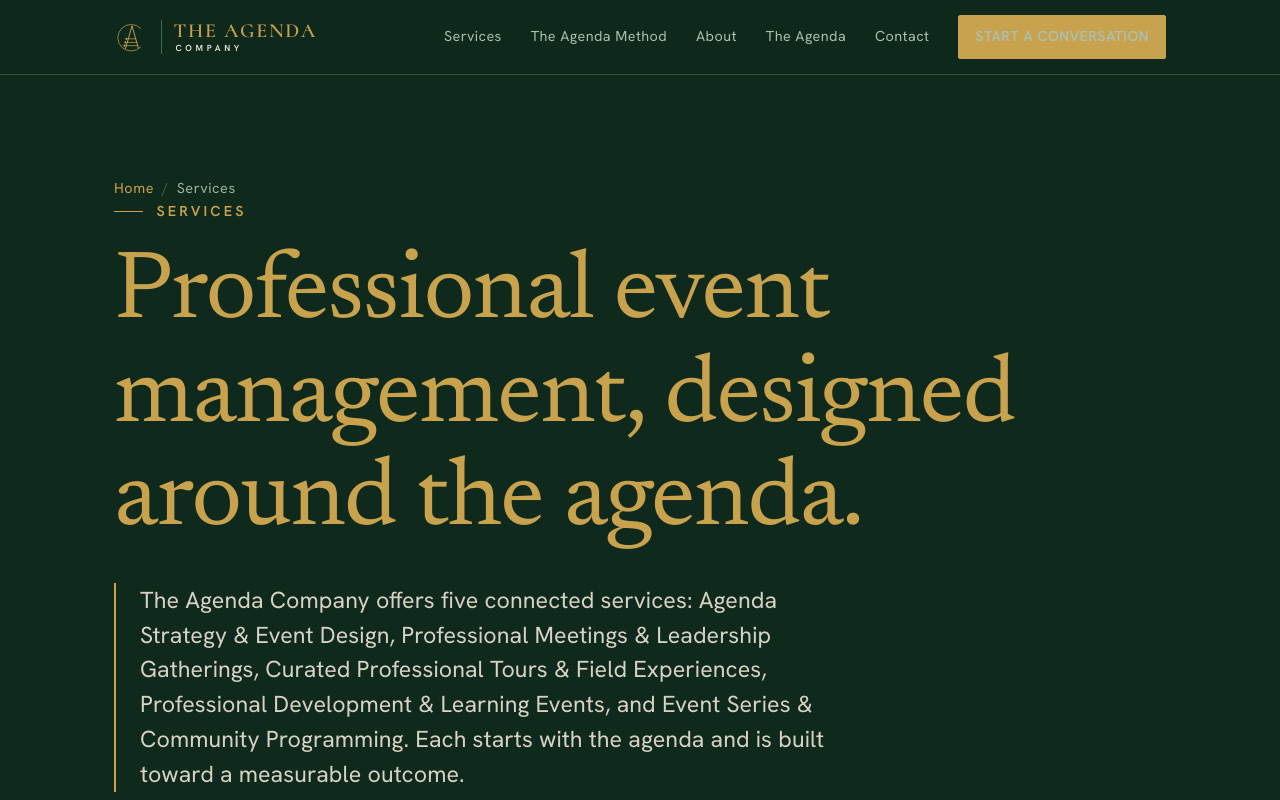
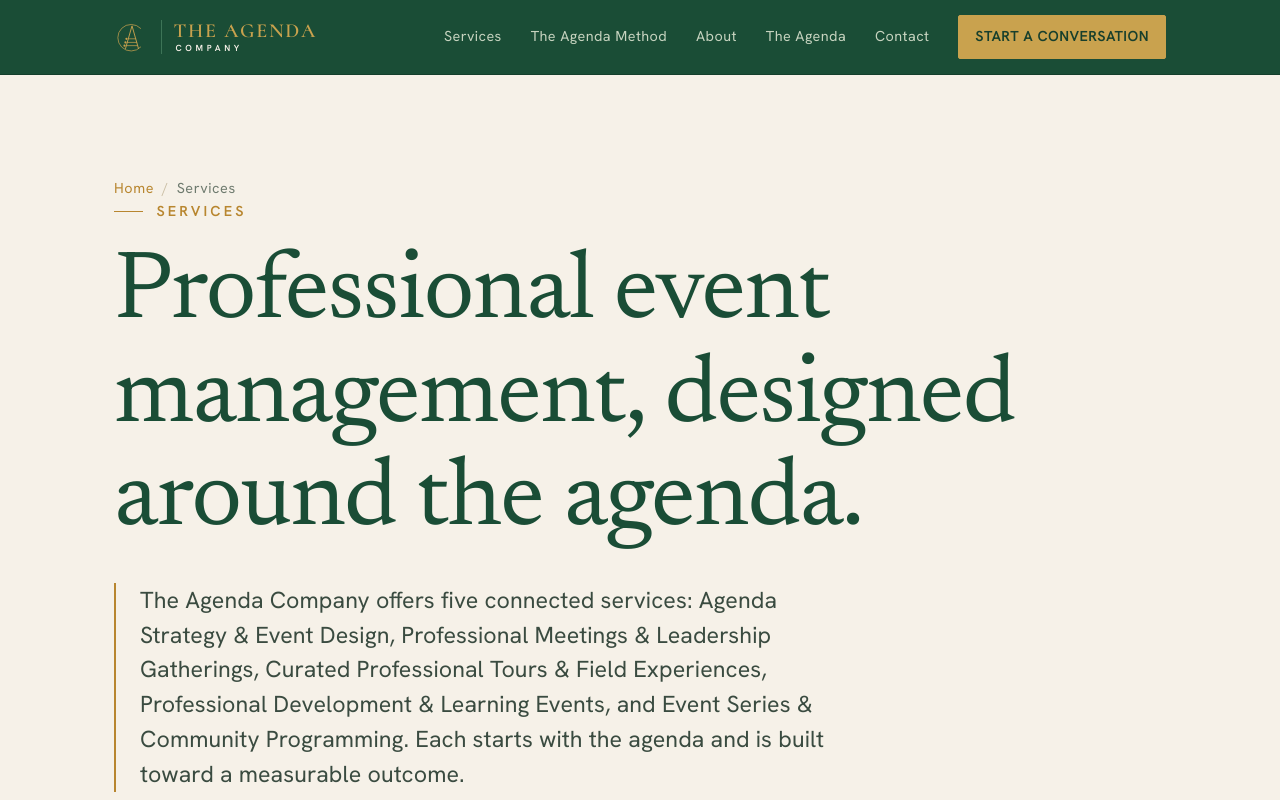
Before and after one commit to thomasbakerj-lgtm/TheAgendaCompany, a Next.js app: page /services in a window 1280 px wide. Shown: the top 800 px of the page. Built offline with nearby package versions, Linux system fonts and the light colour scheme.

Commit message:
Update globals.css

```diff
--- a/app/globals.css
+++ b/app/globals.css
@@ -1,28 +1,29 @@
 :root {
-  /* Modern dark-green canvas with gold accents */
-  --paper: #0f2a1d;        /* page background — deep forest */
-  --paper-2: #163a27;      /* panel / alternating section */
-  --sand: #1e4634;         /* elevated surface, track fills */
-  --stone: #a9bfb0;        /* muted light secondary text */
-  --clay: #d9b86a;         /* light gold — large numerals */
-  --copper: #c9a24e;       /* primary gold accent */
-  --gold: #c9a24e;
-  --gold-soft: #e2c886;    /* bright gold — hovers, highlights */
-  --cream: #eae7db;        /* body text */
-  --ink: #eae7db;          /* alias: text */
-  --ink-2: #d7d2c4;        /* dim cream */
-  --muted: #9db3a4;        /* muted sage */
-  --line: #2c5440;         /* hairline */
-  --line-strong: #3c6b52;  /* stronger border */
-  --good: #1b7d4f;         /* bright spring green — positive accent */
-  --deep: #0a2015;         /* deepest green — feature bands */
-  --eerie: #1a1c1e;        /* eerie black — footer */
+  /* Warm ivory base · deep green · gold */
+  --paper: #f6f1e8;        /* page background — warm ivory */
+  --paper-2: #efe7d7;      /* alternating section / panel */
+  --sand: #e7dec9;         /* elevated surface, cards on panels, tracks */
+  --ink: #23302a;          /* body text — warm green-charcoal */
+  --ink-2: #3a4b40;        /* secondary text */
+  --muted: #6e7a6e;        /* muted sage */
+  --stone: #6e7a6e;        /* alias muted */
+  --line: #ddd3bf;         /* hairline */
+  --line-strong: #cabea4;  /* stronger border */
+  --green: #1a4d36;        /* deep brand green — headings, bands, buttons */
+  --green-soft: #1d5a3e;   /* emerald */
+  --deep: #1a4d36;         /* feature-band background */
+  --gold: #b8862f;         /* gold accent on light */
+  --gold-soft: #c9a24e;    /* brighter gold (on green) */
+  --copper: #b8862f;       /* alias: accent */
+  --clay: #b8862f;         /* alias: numerals */
+  --cream: #f6f1e8;        /* text on green */
+  --good: #1b7d4f;         /* positive accent */
 
   --maxw: 1180px;
   --gutter: clamp(1.25rem, 5vw, 4rem);
-
   --serif: var(--font-display), "Newsreader", Georgia, "Times New Roman", serif;
   --sans: var(--font-body), "Hanken Grotesk", system-ui, sans-serif;
+  --cormorant: var(--font-cormorant), "Newsreader", Georgia, serif;
 
   --step--1: clamp(0.82rem, 0.79rem + 0.15vw, 0.9rem);
   --step-0: clamp(1rem, 0.96rem + 0.2vw, 1.1rem);
@@ -33,41 +34,19 @@
   --step-5: clamp(3.2rem, 2.2rem + 4.8vw, 6rem);
 }
 
-*,
-*::before,
-*::after { box-sizing: border-box; }
-
+*,*::before,*::after { box-sizing: border-box; }
 html { -webkit-text-size-adjust: 100%; scroll-behavior: smooth; }
-
 body {
-  margin: 0;
-  background: var(--paper);
-  color: var(--cream);
-  font-family: var(--sans);
-  font-size: var(--step-0);
-  line-height: 1.6;
-  font-weight: 400;
-  letter-spacing: 0.005em;
-  -webkit-font-smoothing: antialiased;
-  text-rendering: optimizeLegibility;
+  margin: 0; background: var(--paper); color: var(--ink);
+  font-family: var(--sans); font-size: var(--step-0); line-height: 1.6;
+  letter-spacing: 0.005em; -webkit-font-smoothing: antialiased; text-rendering: optimizeLegibility;
 }
-
-h1, h2, h3, h4 {
-  font-family: var(--serif);
-  font-weight: 400;
-  line-height: 1.08;
-  letter-spacing: -0.015em;
-  margin: 0;
-  color: var(--gold);
-}
-
+h1,h2,h3,h4 { font-family: var(--serif); font-weight: 400; line-height: 1.08; letter-spacing: -0.015em; margin: 0; color: var(--green); }
 h1 { font-size: var(--step-5); }
 h2 { font-size: var(--step-3); }
 h3 { font-size: var(--step-2); }
 p { margin: 0 0 1.1em; max-width: 64ch; }
-
 a { color: var(--gold); text-decoration: none; }
-
 .serif { font-family: var(--serif); }
 
 /* Layout primitives */
@@ -75,258 +54,187 @@
 .section { padding-block: clamp(3.5rem, 8vw, 7rem); }
 .section--tight { padding-block: clamp(2.5rem, 5vw, 4rem); }
 .panel { background: var(--paper-2); }
-.ink-bg { background: var(--deep); color: var(--cream); }
-.ink-bg h1, .ink-bg h2, .ink-bg h3 { color: var(--gold); }
-
 .rule { height: 1px; background: var(--line); border: 0; margin: 0; }
 
+/* Green feature band — re-scopes its own colors so all text reads light */
+.ink-bg {
+  background: var(--deep); color: var(--cream);
+  --ink: #f4efe4; --ink-2: #d8e0d2; --muted: #a8bba2; --stone: #c6d3bf;
+  --paper-2: #205a41; --sand: #205a41; --line: #2f6249; --line-strong: #3d7457;
+  --gold: #c9a24e; --copper: #c9a24e; --clay: #d9b86a; --green: #c9a24e;
+}
+.ink-bg h1,.ink-bg h2,.ink-bg h3 { color: var(--gold-soft); }
+
 /* Eyebrow / kicker */
-.kicker {
-  font-family: var(--sans);
-  font-size: var(--step--1);
-  text-transform: uppercase;
-  letter-spacing: 0.22em;
-  font-weight: 600;
-  color: var(--gold);
-  margin: 0 0 1.25rem;
-  display: flex;
-  align-items: center;
-  gap: 0.85rem;
-}
-.kicker::before {
-  content: "";
-  width: 1.8rem;
-  height: 1px;
-  background: var(--gold);
-  display: inline-block;
-}
-.ink-bg .kicker { color: var(--gold-soft); }
-.ink-bg .kicker::before { background: var(--gold-soft); }
+.kicker { font-family: var(--sans); font-size: var(--step--1); text-transform: uppercase; letter-spacing: 0.22em; font-weight: 600; color: var(--gold); margin: 0 0 1.25rem; display: flex; align-items: center; gap: 0.85rem; }
+.kicker::before { content: ""; width: 1.8rem; height: 1px; background: var(--gold); display: inline-block; }
 
 .lede { font-size: var(--step-1); line-height: 1.5; color: var(--ink-2); max-width: 52ch; }
 .muted { color: var(--muted); }
 
 /* Buttons */
-.btn {
-  display: inline-flex;
-  align-items: center;
-  gap: 0.6rem;
-  font-family: var(--sans);
-  font-size: var(--step--1);
-  font-weight: 600;
-  letter-spacing: 0.04em;
-  text-transform: uppercase;
-  padding: 0.95rem 1.5rem;
-  border-radius: 2px;
-  border: 1px solid var(--gold);
-  background: var(--gold);
-  color: var(--deep);
-  cursor: pointer;
-  transition: background 0.25s ease, color 0.25s ease, transform 0.25s ease, border-color 0.25s ease;
-}
-.btn:hover { background: var(--gold-soft); border-color: var(--gold-soft); color: var(--deep); transform: translateY(-1px); }
-.btn--ghost { background: transparent; color: var(--gold); border-color: var(--gold); }
-.btn--ghost:hover { background: var(--gold); color: var(--deep); border-color: var(--gold); }
-.ink-bg .btn--ghost { color: var(--gold-soft); border-color: var(--gold-soft); }
-.ink-bg .btn--ghost:hover { background: var(--gold-soft); color: var(--deep); }
-
+.btn { display: inline-flex; align-items: center; gap: 0.6rem; font-family: var(--sans); font-size: var(--step--1); font-weight: 600; letter-spacing: 0.04em; text-transform: uppercase; padding: 0.95rem 1.5rem; border-radius: 2px; border: 1px solid var(--green); background: var(--green); color: var(--cream); cursor: pointer; transition: background .25s, color .25s, transform .25s, border-color .25s; }
+.btn:hover { background: var(--gold); color: var(--green); border-color: var(--gold); transform: translateY(-1px); }
+.btn--ghost { background: transparent; color: var(--green); border-color: var(--green); }
+.btn--ghost:hover { background: var(--green); color: var(--cream); border-color: var(--green); }
+.ink-bg .btn { background: var(--gold); color: #173f2c; border-color: var(--gold); }
+.ink-bg .btn:hover { background: var(--gold-soft); border-color: var(--gold-soft); color: #173f2c; }
+.ink-bg .btn--ghost { background: transparent; color: var(--gold); border-color: var(--gold); }
+.ink-bg .btn--ghost:hover { background: var(--gold); color: #173f2c; }
 .btn-row { display: flex; flex-wrap: wrap; gap: 1rem; margin-top: 2rem; }
 
-/* Text link with underline reveal */
-.tlink {
-  font-weight: 600;
-  font-size: var(--step--1);
-  letter-spacing: 0.04em;
-  text-transform: uppercase;
-  color: var(--gold);
-  border-bottom: 1px solid var(--line-strong);
-  padding-bottom: 2px;
-  transition: border-color 0.25s ease, color 0.25s ease;
-}
-.tlink:hover { color: var(--gold-soft); border-color: var(--gold-soft); }
+/* Text link */
+.tlink { font-weight: 600; font-size: var(--step--1); letter-spacing: 0.04em; text-transform: uppercase; color: var(--gold); border-bottom: 1px solid var(--line-strong); padding-bottom: 2px; transition: border-color .25s, color .25s; }
+.tlink:hover { color: var(--green); border-color: var(--green); }
+.ink-bg .tlink:hover { color: var(--cream); border-color: var(--cream); }
 
-/* Agenda-line motif: numbered rows */
+/* Agenda-line motif rows */
 .agenda-list { border-top: 1px solid var(--line); }
-.agenda-row {
-  display: grid;
-  grid-template-columns: 4.5rem 1fr;
-  gap: clamp(1rem, 3vw, 2.5rem);
-  padding: clamp(1.5rem, 3vw, 2.4rem) 0;
-  border-bottom: 1px solid var(--line);
-  align-items: start;
-}
-.agenda-row .num {
-  font-family: var(--serif);
-  font-size: var(--step-2);
-  color: var(--clay);
-  line-height: 1;
-}
+.agenda-row { display: grid; grid-template-columns: 4.5rem 1fr; gap: clamp(1rem,3vw,2.5rem); padding: clamp(1.5rem,3vw,2.4rem) 0; border-bottom: 1px solid var(--line); align-items: start; }
+.agenda-row .num { font-family: var(--serif); font-size: var(--step-2); color: var(--clay); line-height: 1; }
 .agenda-row h3 { margin-bottom: 0.5rem; font-size: var(--step-1); }
-.agenda-row p { margin: 0; color: var(--stone); }
+.agenda-row p { margin: 0; color: var(--muted); }
 
-/* Grid of cards */
+/* Cards */
 .grid { display: grid; gap: 1.5rem; }
 .grid-2 { grid-template-columns: repeat(auto-fit, minmax(280px, 1fr)); }
 .grid-3 { grid-template-columns: repeat(auto-fit, minmax(260px, 1fr)); }
-
-.card {
-  background: var(--paper-2);
-  border: 1px solid var(--line);
-  padding: clamp(1.5rem, 3vw, 2.1rem);
-  border-radius: 3px;
-  transition: border-color 0.25s ease, transform 0.25s ease;
-  display: flex;
-  flex-direction: column;
-  height: 100%;
-}
-.card:hover { border-color: var(--gold); transform: translateY(-2px); }
+.card { background: var(--paper); border: 1px solid var(--line); padding: clamp(1.5rem,3vw,2.1rem); border-radius: 3px; transition: border-color .25s, transform .25s, box-shadow .25s; display: flex; flex-direction: column; height: 100%; }
+.card:hover { border-color: var(--gold); transform: translateY(-2px); box-shadow: 0 10px 30px -18px rgba(26,77,54,0.4); }
 .card h3 { font-size: var(--step-1); margin-bottom: 0.65rem; }
-.card p { color: var(--stone); margin-bottom: 1.25rem; }
+.card p { color: var(--muted); margin-bottom: 1.25rem; }
 .card .tlink { margin-top: auto; align-self: flex-start; }
-.panel .card { background: var(--sand); }
+.panel .card { background: var(--paper); }
 
 /* Stat callouts */
 .stat-band { display: grid; gap: 2rem; grid-template-columns: repeat(auto-fit, minmax(220px, 1fr)); }
-.stat .figure { font-family: var(--serif); font-size: var(--step-4); line-height: 1; color: var(--gold); }
+.stat .figure { font-family: var(--serif); font-size: var(--step-4); line-height: 1; color: var(--green); }
 .ink-bg .stat .figure { color: var(--gold-soft); }
-.stat .label { margin-top: 0.75rem; font-size: var(--step--1); color: var(--stone); max-width: 30ch; }
-.ink-bg .stat .label { color: var(--stone); }
-.stat .src { display: block; margin-top: 0.5rem; font-size: 0.72rem; letter-spacing: 0.03em; color: var(--muted); }
-.ink-bg .stat .src { color: var(--muted); }
+.stat .label { margin-top: 0.75rem; font-size: var(--step--1); color: var(--muted); max-width: 30ch; }
+.stat .src { display: block; margin-top: 0.5rem; font-size: 0.72rem; letter-spacing: 0.03em; color: var(--muted); opacity: 0.8; }
 
 /* Comparison table */
 .compare { width: 100%; border-collapse: collapse; margin-top: 1.5rem; font-size: var(--step-0); }
-.compare th, .compare td { text-align: left; padding: 1rem 1.1rem; border-bottom: 1px solid var(--line); vertical-align: top; }
-.compare thead th { font-family: var(--serif); font-size: var(--step-1); font-weight: 400; color: var(--gold); }
-.compare thead th:last-child { color: var(--gold-soft); }
+.compare th,.compare td { text-align: left; padding: 1rem 1.1rem; border-bottom: 1px solid var(--line); vertical-align: top; }
+.compare thead th { font-family: var(--serif); font-size: var(--step-1); font-weight: 400; color: var(--green); }
+.compare thead th:last-child { color: var(--gold); }
 .compare td { color: var(--ink-2); }
 
 /* FAQ */
-.faq details {
-  border-bottom: 1px solid var(--line);
-  padding: 1.25rem 0;
-}
-.faq summary {
-  font-family: var(--serif);
-  font-size: var(--step-1);
-  color: var(--cream);
-  cursor: pointer;
-  list-style: none;
-  display: flex;
-  justify-content: space-between;
-  gap: 1rem;
-  align-items: baseline;
-}
+.faq details { border-bottom: 1px solid var(--line); padding: 1.25rem 0; }
+.faq summary { font-family: var(--serif); font-size: var(--step-1); color: var(--green); cursor: pointer; list-style: none; display: flex; justify-content: space-between; gap: 1rem; align-items: baseline; }
 .faq summary::-webkit-details-marker { display: none; }
 .faq summary::after { content: "+"; color: var(--gold); font-family: var(--sans); }
 .faq details[open] summary::after { content: "–"; }
-.faq details p { margin: 1rem 0 0; color: var(--stone); }
+.faq details p { margin: 1rem 0 0; color: var(--muted); }
 
-/* Header */
+/* Header — green bar, re-scopes to light text */
 .site-header {
-  position: sticky;
-  top: 0;
-  z-index: 50;
-  background: color-mix(in srgb, var(--paper) 90%, transparent);
-  backdrop-filter: blur(8px);
-  border-bottom: 1px solid var(--line);
+  position: sticky; top: 0; z-index: 50; background: var(--green);
+  border-bottom: 1px solid #143f2c;
+  --stone: #c6d3bf; --gold: #c9a24e; --line-strong: #3d7457; --cream: #f6f1e8;
 }
 .site-header .bar { display: flex; align-items: center; justify-content: space-between; height: 4.6rem; }
 .brand { font-family: var(--serif); font-size: 1.35rem; letter-spacing: -0.02em; color: var(--cream); }
 .brand b { font-weight: 400; }
 .brand .dot { color: var(--gold); }
 .nav { display: flex; gap: 1.8rem; align-items: center; }
-.nav a { font-size: var(--step--1); letter-spacing: 0.03em; color: var(--stone); transition: color 0.2s; }
+.nav a { font-size: var(--step--1); letter-spacing: 0.03em; color: var(--stone); transition: color .2s; }
 .nav a:hover { color: var(--gold); }
-.nav .btn { padding: 0.6rem 1rem; }
+.nav .btn { padding: 0.6rem 1rem; background: var(--gold); color: #173f2c; border-color: var(--gold); }
+.nav .btn:hover { background: #e2c886; border-color: #e2c886; }
 .menu-toggle { display: none; background: none; border: 0; color: var(--gold); font-family: var(--sans); font-size: var(--step--1); text-transform: uppercase; letter-spacing: 0.1em; cursor: pointer; }
-
 @media (max-width: 860px) {
   .nav { display: none; }
-  .nav.open {
-    display: flex;
-    position: absolute;
-    top: 4.6rem; left: 0; right: 0;
-    flex-direction: column;
-    align-items: flex-start;
-    gap: 1.2rem;
-    background: var(--paper);
-    padding: 1.5rem var(--gutter) 2rem;
-    border-bottom: 1px solid var(--line);
-  }
+  .nav.open { display: flex; position: absolute; top: 4.6rem; left: 0; right: 0; flex-direction: column; align-items: flex-start; gap: 1.2rem; background: var(--green); padding: 1.5rem var(--gutter) 2rem; border-bottom: 1px solid #143f2c; }
   .menu-toggle { display: inline-block; }
 }
 
-/* Footer */
-.site-footer { background: var(--eerie); color: var(--stone); padding-block: clamp(3rem, 6vw, 5rem); }
+/* Footer — deep green */
+.site-footer {
+  background: #163f2c; color: #c6d3bf; padding-block: clamp(3rem,6vw,5rem);
+  --stone: #c6d3bf; --muted: #9fb39a; --gold: #c9a24e; --cream: #f6f1e8;
+}
 .site-footer h2 { color: var(--gold); }
-.site-footer a { color: var(--stone); font-size: var(--step--1); display: block; padding: 0.3rem 0; transition: color 0.2s; }
+.site-footer a { color: var(--stone); font-size: var(--step--1); display: block; padding: 0.3rem 0; transition: color .2s; }
 .site-footer a:hover { color: var(--gold); }
 .footer-grid { display: grid; gap: 2.5rem; grid-template-columns: 1.5fr 1fr 1fr; }
 .footer-col h4 { font-family: var(--sans); text-transform: uppercase; letter-spacing: 0.15em; font-size: 0.72rem; color: var(--gold); margin: 0 0 0.6rem; }
-.footer-bottom { margin-top: 3rem; padding-top: 1.5rem; border-top: 1px solid #2d2f31; display: flex; justify-content: space-between; flex-wrap: wrap; gap: 1rem; font-size: 0.78rem; color: var(--muted); }
+.footer-bottom { margin-top: 3rem; padding-top: 1.5rem; border-top: 1px solid #2f6249; display: flex; justify-content: space-between; flex-wrap: wrap; gap: 1rem; font-size: 0.78rem; color: var(--muted); }
+.site-footer .btn { background: var(--gold); color: #173f2c; border-color: var(--gold); }
+.site-footer .btn:hover { background: #e2c886; border-color: #e2c886; }
 @media (max-width: 700px) { .footer-grid { grid-template-columns: 1fr; } }
 
 /* Hero */
-.hero { padding-block: clamp(4rem, 11vw, 9rem) clamp(3rem, 7vw, 6rem); position: relative; overflow: hidden; }
+.hero { padding-block: clamp(4rem,11vw,9rem) clamp(3rem,7vw,6rem); position: relative; overflow: hidden; }
 .hero h1 { max-width: 16ch; }
 .hero .lede { margin-top: 1.8rem; }
-.hero-meta { margin-top: 2.5rem; display: flex; gap: 1.5rem; flex-wrap: wrap; font-size: var(--step--1); letter-spacing: 0.04em; text-transform: uppercase; color: var(--stone); }
+.hero-meta { margin-top: 2.5rem; display: flex; gap: 1.5rem; flex-wrap: wrap; font-size: var(--step--1); letter-spacing: 0.04em; text-transform: uppercase; color: var(--muted); }
 .hero-meta span { display: inline-flex; align-items: center; gap: 0.5rem; }
 .hero-meta span::before { content: ""; width: 6px; height: 6px; background: var(--gold); border-radius: 50%; }
+/* faint agenda-line texture behind hero */
+.hero::after { content: ""; position: absolute; right: -5%; top: 10%; width: 38%; height: 80%; pointer-events: none; opacity: 0.5;
+  background-image: repeating-linear-gradient(to bottom, var(--line) 0 1px, transparent 1px 38px); -webkit-mask-image: linear-gradient(to left, #000, transparent); mask-image: linear-gradient(to left, #000, transparent); }
+@media (max-width: 700px) { .hero::after { display: none; } }
 
 /* Page intro */
-.page-intro { padding-block: clamp(3.5rem, 8vw, 6.5rem) clamp(2rem, 4vw, 3rem); }
+.page-intro { padding-block: clamp(3.5rem,8vw,6.5rem) clamp(2rem,4vw,3rem); }
 .page-intro h1 { max-width: 18ch; }
-.answer-block {
-  border-left: 2px solid var(--gold);
-  padding-left: 1.5rem;
-  margin-top: 1.8rem;
-  font-size: var(--step-1);
-  line-height: 1.5;
-  color: var(--ink-2);
-  max-width: 56ch;
-}
+.answer-block { border-left: 2px solid var(--gold); padding-left: 1.5rem; margin-top: 1.8rem; font-size: var(--step-1); line-height: 1.5; color: var(--ink-2); max-width: 56ch; }
 
 /* Prose lists */
 .tag-list { display: flex; flex-wrap: wrap; gap: 0.6rem; margin: 1.5rem 0 0; padding: 0; list-style: none; }
 .tag-list li { font-size: var(--step--1); border: 1px solid var(--line-strong); border-radius: 100px; padding: 0.45rem 0.95rem; color: var(--ink-2); }
-
 .checklist { list-style: none; padding: 0; margin: 1.5rem 0 0; columns: 2; column-gap: 2.5rem; }
 .checklist li { padding: 0.55rem 0 0.55rem 1.5rem; position: relative; border-bottom: 1px solid var(--line); break-inside: avoid; color: var(--ink-2); }
 .checklist li::before { content: "—"; position: absolute; left: 0; color: var(--gold); }
 @media (max-width: 600px) { .checklist { columns: 1; } }
 
-/* Two-column editorial split */
-.split { display: grid; grid-template-columns: 0.8fr 1.2fr; gap: clamp(2rem, 6vw, 5rem); align-items: start; }
+/* Split */
+.split { display: grid; grid-template-columns: 0.8fr 1.2fr; gap: clamp(2rem,6vw,5rem); align-items: start; }
 @media (max-width: 820px) { .split { grid-template-columns: 1fr; } }
 .split .label-col h2 { font-size: var(--step-2); }
 
-/* Reveal on load */
+/* Reveal */
 @keyframes rise { from { opacity: 0; transform: translateY(14px); } to { opacity: 1; transform: none; } }
-.rise { animation: rise 0.7s cubic-bezier(0.2, 0.7, 0.2, 1) both; }
-.rise-2 { animation-delay: 0.1s; }
-.rise-3 { animation-delay: 0.2s; }
-.rise-4 { animation-delay: 0.3s; }
-@media (prefers-reduced-motion: reduce) { .rise, .rise-2, .rise-3, .rise-4 { animation: none; } }
+.rise { animation: rise .7s cubic-bezier(0.2,0.7,0.2,1) both; }
+.rise-2 { animation-delay: .1s; } .rise-3 { animation-delay: .2s; } .rise-4 { animation-delay: .3s; }
+@media (prefers-reduced-motion: reduce) { .rise,.rise-2,.rise-3,.rise-4 { animation: none; } }
 
 /* Forms */
 .field { display: flex; flex-direction: column; gap: 0.4rem; margin-bottom: 1.25rem; }
-.field label { font-size: var(--step--1); letter-spacing: 0.04em; text-transform: uppercase; color: var(--stone); }
-.field input, .field select, .field textarea {
-  font-family: var(--sans);
-  font-size: var(--step-0);
-  padding: 0.8rem 0.9rem;
-  border: 1px solid var(--line-strong);
-  border-radius: 2px;
-  background: var(--sand);
-  color: var(--cream);
-}
-.field input::placeholder, .field textarea::placeholder { color: var(--muted); }
-.field input:focus, .field select:focus, .field textarea:focus { outline: 2px solid var(--gold); outline-offset: 1px; border-color: var(--gold); }
+.field label { font-size: var(--step--1); letter-spacing: 0.04em; text-transform: uppercase; color: var(--muted); }
+.field input,.field select,.field textarea { font-family: var(--sans); font-size: var(--step-0); padding: 0.8rem 0.9rem; border: 1px solid var(--line-strong); border-radius: 2px; background: #fffdf8; color: var(--ink); }
+.field input::placeholder,.field textarea::placeholder { color: var(--muted); }
+.field input:focus,.field select:focus,.field textarea:focus { outline: 2px solid var(--gold); outline-offset: 1px; border-color: var(--gold); }
 .field textarea { resize: vertical; min-height: 90px; }
 .form-grid { display: grid; grid-template-columns: 1fr 1fr; gap: 0 1.5rem; }
 @media (max-width: 640px) { .form-grid { grid-template-columns: 1fr; } }
 .field--full { grid-column: 1 / -1; }
 .form-note { font-size: var(--step--1); color: var(--muted); margin-top: 0.5rem; }
 .form-success { background: var(--paper-2); border: 1px solid var(--gold); padding: 1.5rem; border-radius: 3px; }
+
+/* Interactive method */
+.method-x { display: grid; grid-template-columns: 0.9fr 1.1fr; gap: clamp(1.5rem,4vw,3rem); align-items: start; }
+@media (max-width: 820px) { .method-x { grid-template-columns: 1fr; } }
+.method-steps { display: flex; flex-direction: column; border-top: 1px solid var(--line); }
+.method-step { display: flex; gap: 1rem; align-items: baseline; width: 100%; text-align: left; background: none; border: 0; border-bottom: 1px solid var(--line); padding: 1.05rem 0.5rem; cursor: pointer; font-family: var(--serif); font-size: var(--step-1); color: var(--ink); transition: color .2s, padding-left .2s; }
+.method-step:hover { color: var(--green); padding-left: 0.9rem; }
+.method-step .mnum { font-family: var(--serif); color: var(--clay); font-size: var(--step-1); min-width: 2.2rem; }
+.method-step.active { color: var(--green); padding-left: 0.9rem; }
+.method-step.active .mnum { color: var(--gold); }
+.method-detail { background: var(--paper-2); border: 1px solid var(--line); border-radius: 4px; padding: clamp(1.5rem,3vw,2.4rem); min-height: 220px; }
+.method-detail .mn { font-family: var(--serif); color: var(--clay); font-size: var(--step-2); }
+.method-detail h3 { margin: 0.3rem 0 0.75rem; }
+.method-bar { height: 6px; background: var(--sand); border-radius: 4px; overflow: hidden; margin-top: 1.5rem; }
+.method-bar i { display: block; height: 100%; background: var(--gold); border-radius: 4px; transition: width .5s; }
+
+/* Animated stat / proof viz */
+.proviz { display: grid; grid-template-columns: repeat(3, 1fr); gap: 1.5rem; margin-top: 2rem; }
+@media (max-width: 740px) { .proviz { grid-template-columns: 1fr; } }
+.proviz .pv { padding: 1.5rem; border-radius: 6px; background: #205a41; border: 1px solid #2f6249; }
+.proviz .pvfig { font-family: var(--serif); font-size: clamp(2.4rem,6vw,3.4rem); line-height: 1; color: var(--gold-soft); }
+.proviz .pvlabel { margin-top: 0.6rem; color: #d8e0d2; font-size: var(--step--1); }
+.proviz .pvsrc { display: block; margin-top: 0.5rem; font-size: 0.68rem; color: #a8bba2; letter-spacing: 0.03em; }
+.gapbar { height: 12px; border-radius: 8px; overflow: hidden; display: flex; margin-top: 1rem; background: #2f6249; }
+.gapbar .b1 { background: var(--gold-soft); height: 100%; transition: width 1s; }
```
